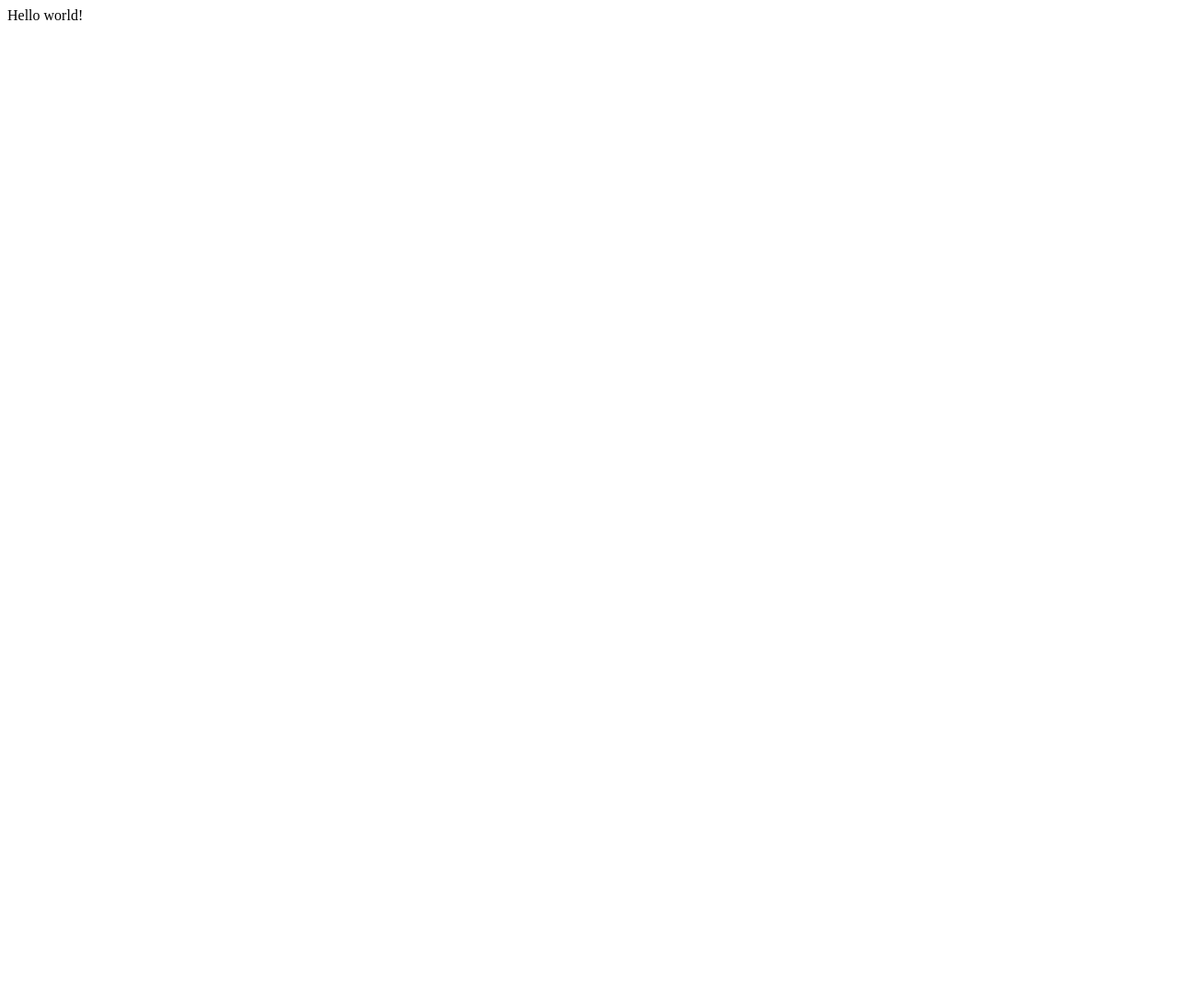
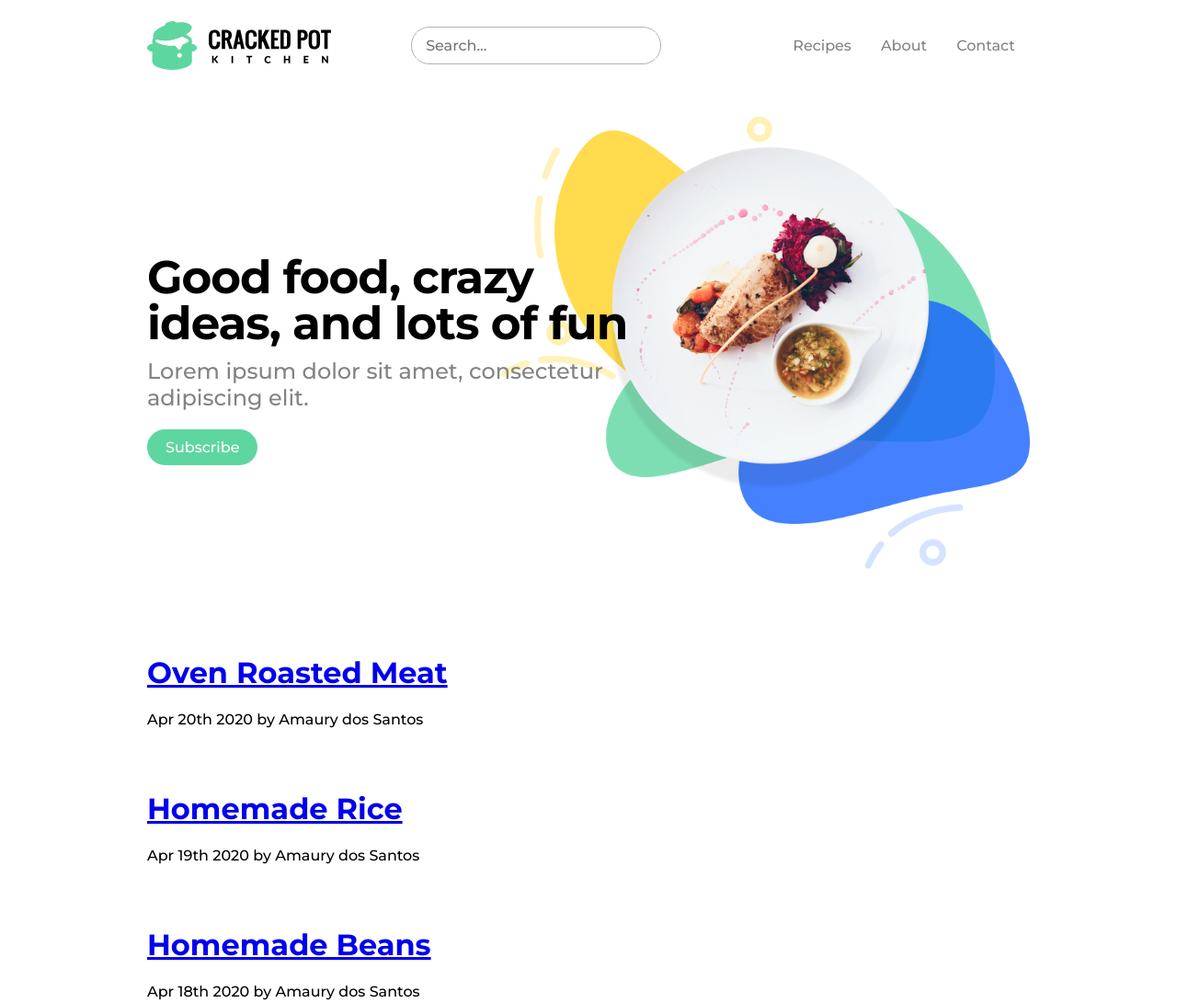
Before and after one commit to WillDosSantos/cracked-pot-kitchen, a Gatsby site: page / in a window 1280 px wide. Shown: the whole page at 92% size. Before the commit the page ends 800 px from the top, so only its background shows below. Built offline with nearby package versions, Linux system fonts and the light colour scheme; Gatsby itself is replaced by a stand-in of ours.

Commit message:
First commit

```diff
--- a/gatsby-config.js
+++ b/gatsby-config.js
@@ -6,5 +6,21 @@
 
 module.exports = {
   /* Your site config here */
-  plugins: [],
+  siteMetadata: {
+    title: `Cracked Pot Kitchen`,
+    author: `Amaury F Dos Santos`,
+  },
+  plugins: [
+    `gatsby-plugin-sass`,
+    `gatsby-plugin-catch-links`,
+    `gatsby-plugin-react-helmet`,
+    `gatsby-transformer-remark`,
+    {
+      resolve: `gatsby-source-filesystem`,
+      options: {
+        name: `posts`,
+        path: `${__dirname}/src/pages`,
+      },
+    },
+  ],
 }
--- /dev/null
+++ b/src/pages/components/header.js
@@ -0,0 +1,19 @@
+import React from "react"
+import { Link } from "gatsby"
+
+import Logo from "../assets/images/logo.svg"
+
+export default () =>
+<div>
+  <nav>
+    <img className="logo" src={Logo} alt="Cracked Pot Kitchen Logo"/>
+    <div className="input-container">
+      <input type="search" name="search" placeholder="Search..."/>
+    </div>
+    <ul>
+      <li><Link to="/">Recipes</Link></li>
+      <li><Link to="/about/">About</Link></li>
+      <li><Link to="/contact/">Contact</Link></li>
+    </ul>
+  </nav>
+</div>
--- a/src/pages/index.js
+++ b/src/pages/index.js
@@ -1,3 +1,59 @@
 import React from "react"
+import { Link } from "gatsby"
+import Header from "./components/header"
+import "./styles/main.scss"
+import Hero from "./assets/images/hero-image.png"
+import { graphql, StaticQuery } from "gatsby"
+import Post from "../templates/Post"
 
-export default () => <div>Hello world!</div>
+
+const IndexPage = () => (
+  <div>
+    <Header/>
+    <section>
+      <div className="content d-f content--hero">
+        <div className="hero-info">
+          <h1>Good food, crazy ideas, and lots of fun</h1>
+          <p className="tagline">Lorem ipsum dolor sit amet, consectetur adipiscing elit.</p>
+          <a className="btn btn--primary" href="">Subscribe</a>
+        </div>
+        <img src={Hero} alt="Hero Plate"/>
+      </div>
+    </section>
+    <StaticQuery query={indexQuery} render={data => {
+      return (
+        <div className="content">
+          {data.allMarkdownRemark.edges.map(({ node }) => (
+            <Post
+              title={node.frontmatter.title}
+              author={node.frontmatter.author}
+              path={node.frontmatter.path}
+              date={node.frontmatter.date}
+              body={node.excerpt}
+            />
+          ))}
+        </div>
+      )
+    }}/>
+  </div>
+)
+
+const indexQuery = graphql`
+  query {
+    allMarkdownRemark(sort: { fields: [frontmatter___date], order: DESC}) {
+      edges {
+        node {
+          id
+          frontmatter {
+            title
+            date(formatString: "MMM Do YYYY")
+            author
+            path
+          }
+        }
+      }
+    }
+  }
+`
+
+export default IndexPage
--- /dev/null
+++ b/src/pages/posts/04-18-2020/index.md
@@ -0,0 +1,18 @@
+---
+path: "/third-recipe"
+date: 2020-04-18
+title: "Homemade Beans"
+author: "Amaury dos Santos"
+tags: ["food", "beans", " Brazilian"]
+---
+
+Separate and wash the beans and let them soak if you prefer, there are people who leave overnight, while others do not - it depends on how you want to cook and the preparation time.
+
+1- Place the beans in the pan and cover them with water four fingers above the level of beans
+2- Place 4 bay leaves and pieces of bacon and pieces of linguine,
+3- Cook adding more water when necessary, until the beans are cooked
+4- In a frying pan put chopped garlic oil and onion and smell green and cumin and salt
+5- Place one or two cooked bean cups and stir until completely mixed smashing the beans
+6- Put this seasoned two cups in the larger bean pot and mix the salt well
+
+Let it cook for another 20 minutes over low heat until it reaches the desired consistency and serve with rice, steak and or salads
--- /dev/null
+++ b/src/pages/posts/04-19-2020/index.md
@@ -0,0 +1,19 @@
+---
+path: "/second-recipe"
+date: 2020-04-19
+title: "Homemade Rice"
+author: "Amaury dos Santos"
+---
+
+Basic recipe for any type of rice
+
+1- Separate 1 cup of rice ideal for 4 servings -
+2- Place 2 tablespoons of oil in a pan and let it warm up
+3- Place ½ thinly sliced onion
+4- Place ¼ teaspoon of ground garlic
+5- Putting ¾ teaspoon of salt more or less depends on taste
+6- Stir until the rice starts to turn golden
+6- Cover with two cups of cold water and bring to a boil
+7- When it starts to bubble, cover and reduce the heat to medium and cook 20 minutes
+
+This is the type of rice that is part of the diet of millions of people worldwide
--- /dev/null
+++ b/src/pages/posts/04-20-2020/index.md
@@ -0,0 +1,16 @@
+---
+path: "/first-recipe"
+date: 2020-04-20
+title: "Oven Roasted Meat"
+author: "Amaury dos Santos"
+---
+
+Basic recipe for any type and weight of meat
+
+Need: Black pepper. Onion or garlic and salt to taste
+
+1- Clean the meat with a damp cloth, but do not wash it spari ti with vinegar or squeeze a lemon
+2- Place two teaspoons of salt for each kilo of meat and rub the meat thoroughly
+3- Put the meat on the oven grill with the fat part up if your meat do9es not have fat wrap bacon
+4- Bake. calculating the the time according to whether you want well done or not well done
+5- For beef recommend approximately 2 kilos weight is 40 min and 30 min for rare
--- /dev/null
+++ b/src/pages/styles/main.scss
@@ -0,0 +1,124 @@
+@import url('https://fonts.googleapis.com/css2?family=Montserrat:wght@300;500;700;800&display=swap');
+
+html {
+  height: 100%;
+}
+
+
+body {
+  min-height: 100%;
+  display: grid;
+  grid-template-rows: 1fr auto;
+  font-family: 'Montserrat', sans-serif;
+}
+
+.footer {
+  grid-row-start: 2;
+  grid-row-end: 3;
+}
+
+.d-f {
+  display: flex;
+}
+
+
+
+.content {
+  max-width: 960px;
+  width: 100%;
+  margin: 0 auto;
+}
+
+nav {
+  display: flex;
+  justify-content: space-between;
+  align-items: center;
+  max-width: 960px;
+  width: 100%;
+  margin: 0 auto;
+
+  ul {
+    display: flex;
+    list-style: none;
+
+    li {
+      margin: 1em;
+
+      a {
+        text-decoration: none;
+        font-weight: 400;
+        color: #838383;
+      }
+    }
+  }
+}
+
+.logo {
+  max-width: 200px;
+}
+
+.input-container {
+  border: 1px solid #B2B2B2;
+  border-radius: 20px;
+  padding: 5px;
+  width: 100%;
+  max-width: 260px;
+
+  input {
+    font-size: 16px;
+    padding: 5px 10px;
+    width: 100%;
+    border: 0px;
+    font-family: 'Montserrat', sans-serif;
+
+    &:focus {
+      outline: none;
+    }
+  }
+}
+
+.content--hero {
+  display: flex;
+  align-items: center;
+  position: relative;
+  min-height: 600px;
+
+  .hero-info {
+    z-index: 200;
+    max-width: 530px;
+  }
+
+  h1 {
+    font-size: 50px;
+    margin: 0;
+    letter-spacing: -1px;
+    line-height: 1;
+  }
+
+  img {
+    max-width: 600px;
+    position: absolute;
+    right: 0;
+    top: 0;
+    z-index: 100;
+  }
+}
+
+.btn {
+  color: #fff;
+  border-radius: 20px;
+  text-decoration: none;
+  padding: 10px 20px;
+  margin-top: 0.5em;
+  display: inline-block;
+}
+
+.btn--primary {
+  background-color: #5ED6A0;
+}
+
+.tagline {
+  font-size: 24px;
+  color: #838383;
+  margin: 0.5em 0 0.5em 0;
+}
--- /dev/null
+++ b/src/templates/Post.js
@@ -0,0 +1,22 @@
+import React from "react"
+import { Link } from "gatsby"
+
+const Post = ({ title, author, path, date, body }) => {
+  return(
+      <div className="post">
+        <div className="post-body">
+          <h1 className="post-title">
+            <Link to={path}>{title}</Link>
+          </h1>
+          <div className="post-info">
+            <span>{date}</span> by{' '}
+            <span>{author}</span>
+          </div>
+          <div className="post-text">{body}</div>
+          <Link to={path} className="btn">Read More</Link>
+        </div>
+      </div>
+  )
+}
+
+export default Post
```
Also changed, not shown: package.json (+10 -2 lines), src/pages/about.js (added, +11 -0 lines), src/pages/contact.js (added, +11 -0 lines), src/util/utilityFunctions.js (added, +12 -0 lines), gatsby-node.js (added), src/pages/assets/images/hero-image.png (added), src/pages/assets/images/logo.svg (added), 2 other files.
